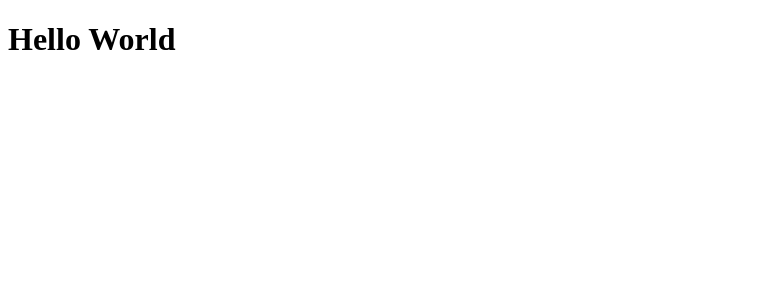
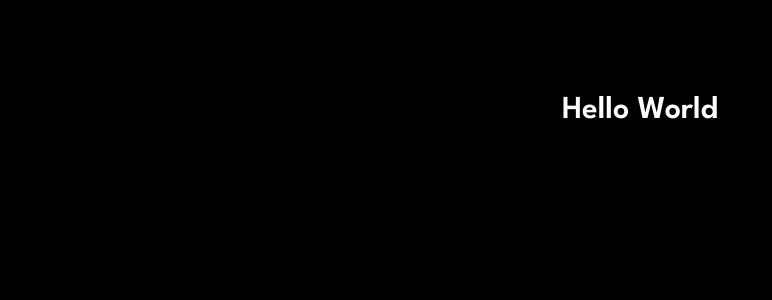
Before and after one commit to VictorDevRocha/Vflix-ReactJs, a React (Vite) app: page / in a window 1280 px wide. Shown: the top 300 px of the page, without its empty margins (0-772 px from the left). Built offline with nearby package versions, Linux system fonts and the light colour scheme.

Commit message:
Estilização do styled components, criação da pasta Key e adicionando a variavel APIKey onde fica minha chave da API

```diff
--- a/index.html
+++ b/index.html
@@ -4,6 +4,7 @@
 <head>
   <meta charset="UTF-8" />
   <link rel="shortcut icon" href="public/victor.png" type="image/x-icon">
+  <link rel="stylesheet" href="src/global.css">
   <meta name="viewport" content="width=device-width, initial-scale=1.0" />
   <title>VitinFix</title>
 </head>
--- a/package.json
+++ b/package.json
@@ -10,7 +10,8 @@
   },
   "dependencies": {
     "react": "^18.2.0",
-    "react-dom": "^18.2.0"
+    "react-dom": "^18.2.0",
+    "styled-components": "^5.3.5"
   },
   "devDependencies": {
     "@types/react": "^18.0.17",
--- /dev/null
+++ b/src/global.css
@@ -0,0 +1,14 @@
+@import url('https://fonts.googleapis.com/css2?family=League+Spartan:wght@300;400;500;600&display=swap');
+
+* {
+  padding: 0;
+  margin: 0;
+  box-sizing: border-box;
+  font-family: "League Spartan";
+}
+
+body {
+  background-color: black;
+  color: white;
+  padding: 2rem ;
+}
--- a/src/main.jsx
+++ b/src/main.jsx
@@ -1,9 +1,9 @@
 import React from 'react'
 import ReactDOM from 'react-dom/client'
-import App from './App'
+import Home from './pages/home'
 
 ReactDOM.createRoot(document.getElementById('root')).render(
   <React.StrictMode>
-    <App />
+    <Home />
   </React.StrictMode>
 )
--- /dev/null
+++ b/src/pages/home/index.jsx
@@ -0,0 +1,12 @@
+import { useState } from "react";
+import { Container } from "./style";
+
+function Home() {
+
+  const [movies, setMovies] = useState([])
+  return <Container>
+          <h1>Hello World</h1>
+          </Container>
+}
+
+export default Home;
--- /dev/null
+++ b/src/pages/home/style.jsx
@@ -0,0 +1,44 @@
+import styled from "styled-components"
+
+export const Container = styled.div`
+  h1 {
+    text-align: center;
+    margin: 4rem 0;
+  }
+
+
+`
+
+export const MovieList = styled.ul`
+
+  list-style: none;
+  display: grid;
+  grid-template-columns: repeat(auto-fit, minmax(200px, 1fr));
+  column-gap: 3rem;
+  row-gap: 4rem;
+`
+
+export const Movie = styled.li`
+
+  display: flex;
+  flex-direction: column;
+  align-items: center;
+
+  img {
+    width: 180px;
+
+  }
+
+  span {
+    font-weight: bold;
+    font-size: 120%;
+  }
+
+  a {
+    transition: all 0.3s;
+  }
+
+  a:hover {
+    transform: scale(1.1);
+  }
+`
```
Also changed, not shown: 2 other files (tests, documents, lock files or other folders).
